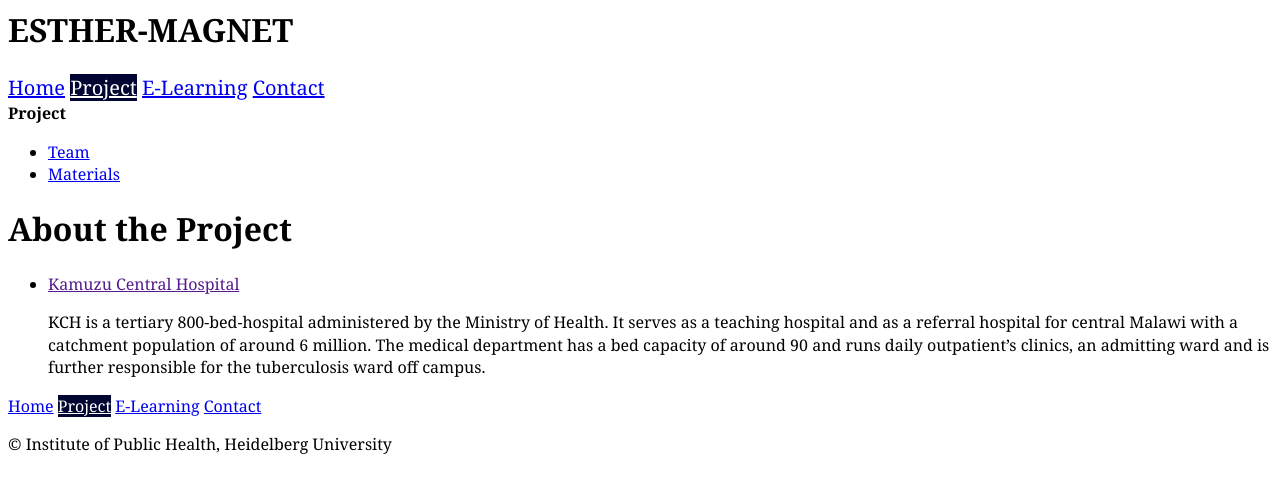
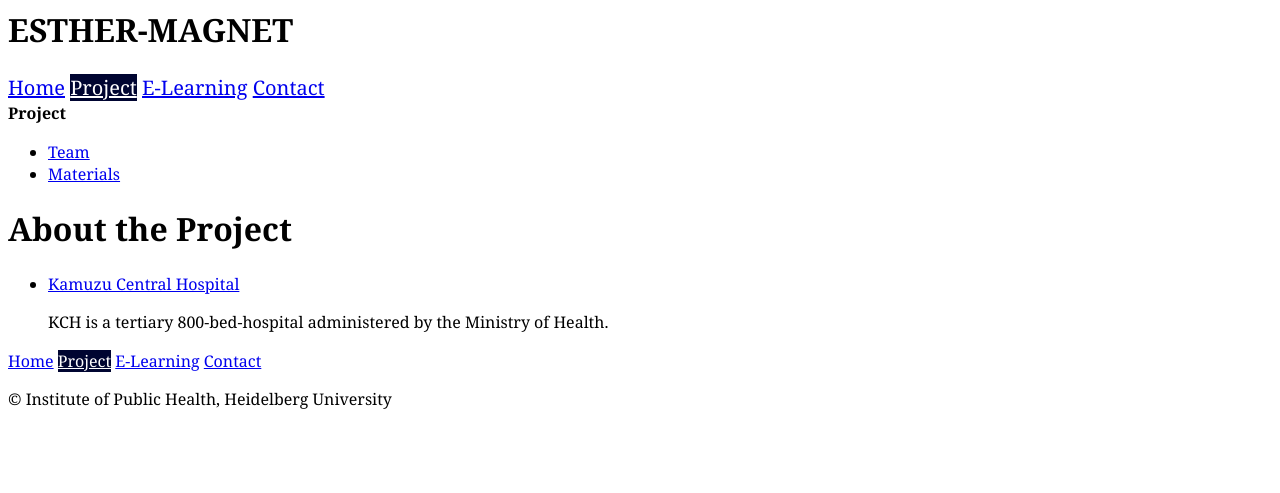
Before and after one commit to ESTHER-MAGNET/em_v00, a Jekyll site: the page built from project.html, in a window 1280 px wide. Shown: the top 493 px of the page. Built offline with Jekyll 4.4.1, drawn with Linux system fonts in a browser that asks for light colours; Markdown is read by kramdown in place of the engine named in the settings.

```diff
--- a/_posts/project/2014-11-21-Kamuzu-Central-Hospital.md
+++ b/_posts/project/2014-11-21-Kamuzu-Central-Hospital.md
@@ -1,7 +1,7 @@
 ---
-layout: news
+layout: project
 title: Kamuzu Central Hospital
-meta: KCH is a tertiary 800-bed-hospital administered by the Ministry of Health. It serves as a teaching hospital and as a referral hospital for central Malawi with a catchment population of around 6 million. The medical department has a bed capacity of around 90 and runs daily outpatient’s clinics, an admitting ward and is further responsible for the tuberculosis ward off campus.
+meta: KCH is a tertiary 800-bed-hospital administered by the Ministry of Health.
 category: project
 ---
 
--- a/project.html
+++ b/project.html
@@ -7,7 +7,7 @@ layout: project
 <ul>
 	{% for project in site.categories.project limit:10 %}
 	<li>
-		<a href="">{{project.title}}</a>
+		<a href="{{site.baseurl}}{{project.url}}">{{project.title}}</a>
 		<p>{{project.meta}}</p>
 	</li>
 	{% endfor %}
```
Also changed, not shown: _posts/team/2014-01-04-sandra_barteit.md (added, +8 -0 lines), _posts/team/2014-01-30-florian_neuhann.md (added, +8 -0 lines), team.html (+9 -0 lines).
